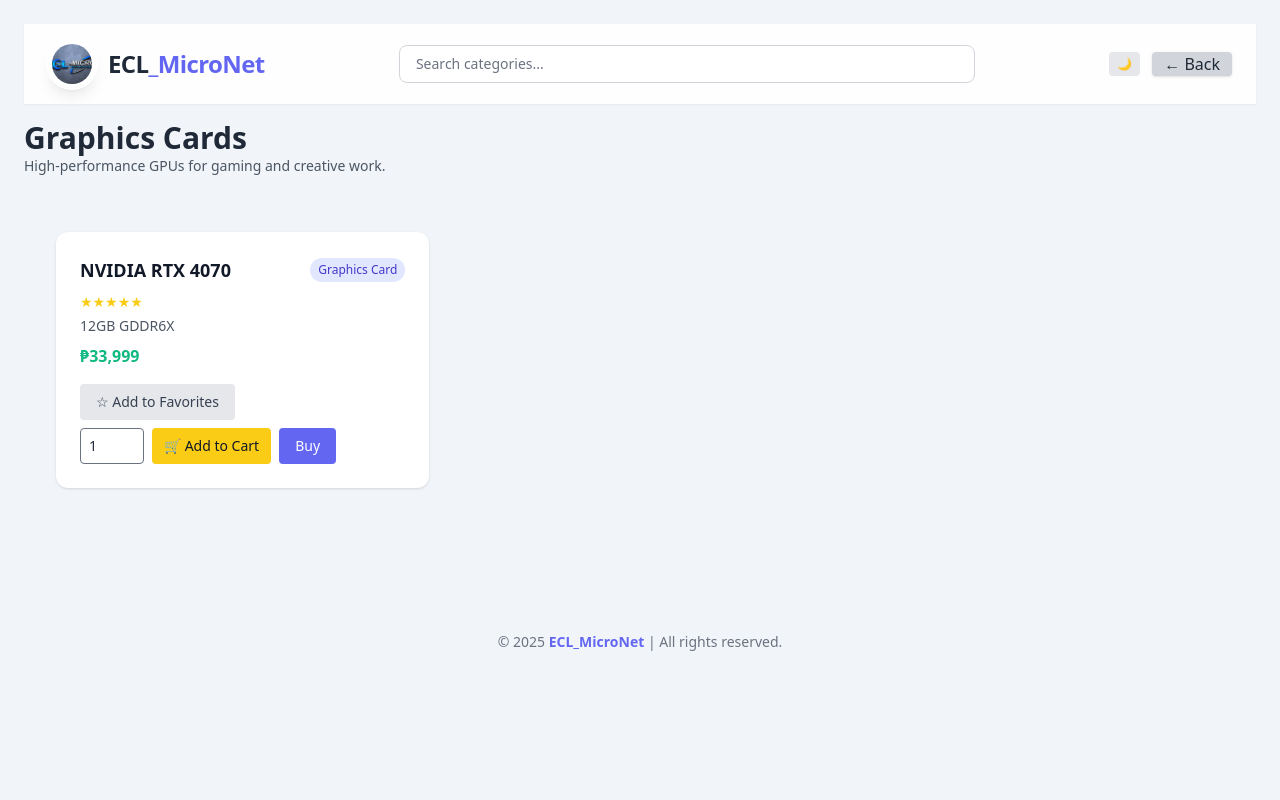
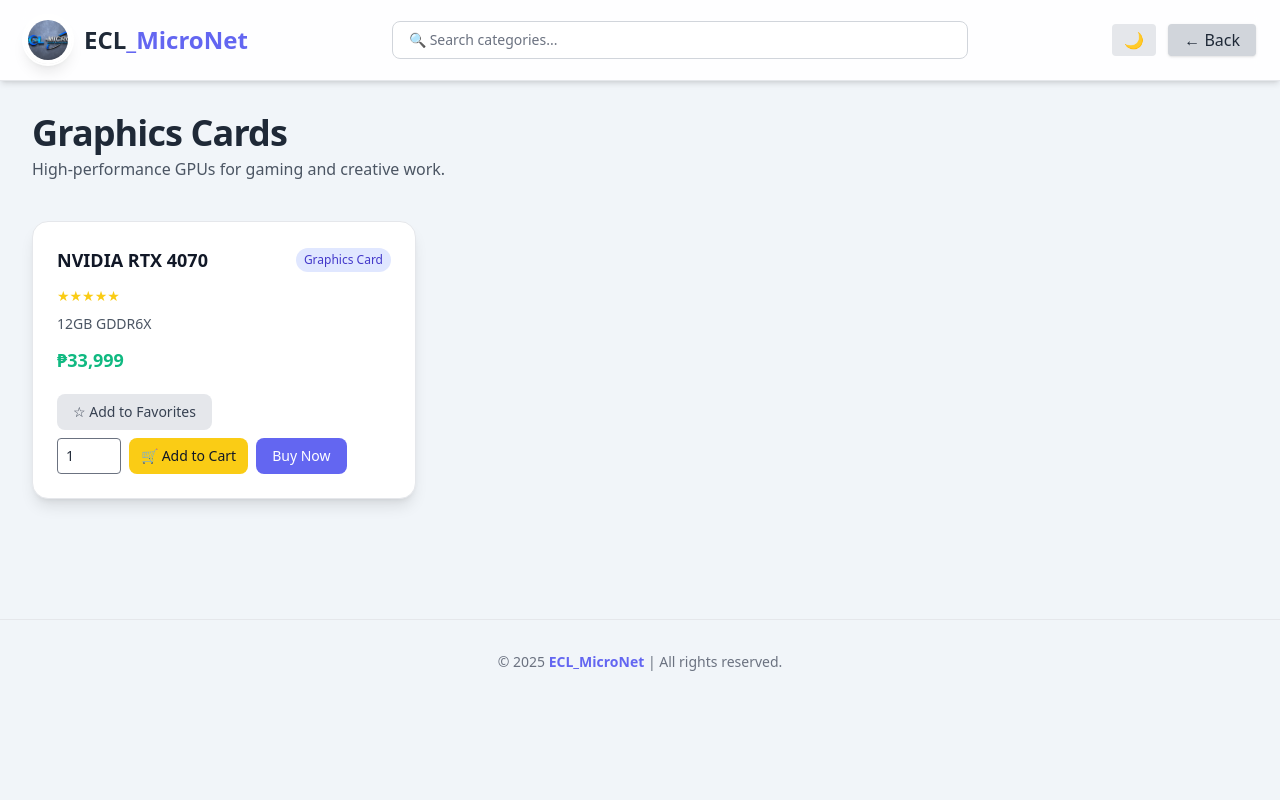
Before and after one commit to justWin01/ECL_WEB-Initial-, a Flask app: page /category/1 in a window 1280 px wide. Run offline with Flask 3, Linux system fonts and the light colour scheme; the visitor is signed in with stand-in values (Sample User, id 1); some libraries are stand-ins or nearby versions.

Commit message:
enhancing

```diff
--- a/templates/category_view.html
+++ b/templates/category_view.html
@@ -4,113 +4,127 @@
   <meta charset="UTF-8" />
   <meta name="viewport" content="width=device-width, initial-scale=1.0"/>
   <title>{{ category.name }} - ECL_MicroNet</title>
+
   <!-- Icon -->
   <link rel="icon" type="image/png" href="{{ url_for('static', filename='ecl logo.jpg') }}">
 
+  <!-- Tailwind -->
   <script src="https://cdn.tailwindcss.com?plugins=forms"></script>
   <script>
     tailwind.config = {
       darkMode: 'class',
-      theme: { extend: {} },
+      theme: {
+        extend: {
+          boxShadow: {
+            glow: "0 0 15px rgba(99, 102, 241, 0.4)"
+          }
+        },
+      },
     };
   </script>
 </head>
-<body class="min-h-screen bg-slate-100 text-gray-800 p-6 dark:bg-gray-900 dark:text-white transition-colors duration-300">
+<body class="min-h-screen bg-slate-100 text-gray-800 dark:bg-gray-900 dark:text-white transition-colors duration-300">
 
-  <!-- Persistent Dark Mode Script -->
+  <!-- Persistent Dark Mode -->
   <script>
-    // Load saved theme on page load
     if (localStorage.getItem("theme") === "dark") {
       document.documentElement.classList.add("dark");
     }
-
-    // Toggle dark mode and save to localStorage
     function toggleDarkMode() {
       document.documentElement.classList.toggle("dark");
-      if (document.documentElement.classList.contains("dark")) {
-        localStorage.setItem("theme", "dark");
-      } else {
-        localStorage.setItem("theme", "light");
-      }
+      localStorage.setItem("theme", document.documentElement.classList.contains("dark") ? "dark" : "light");
     }
   </script>
 
   <!-- Header -->
-<header class="bg-white/90 dark:bg-gray-800/80 backdrop-blur sticky top-0 z-50 shadow-sm">
+  <header class="bg-white/90 dark:bg-gray-800/80 backdrop-blur-md sticky top-0 z-50 shadow-md border-b border-gray-200 dark:border-gray-700">
     <div class="max-w-7xl mx-auto flex flex-wrap items-center justify-between px-6 py-4 gap-4">
+
       <!-- Logo -->
-    <a href="/" class="flex items-center gap-3 group transition-all duration-300">
-      <div class="relative backdrop-blur-md bg-white/30 dark:bg-white/10 shadow-lg rounded-full p-1 ring-2 ring-white dark:ring-gray-700">
-        <img src="/static/ecl logo.jpg"
-             alt="ECL_MicroNet Logo"
+      <a href="/" class="flex items-center gap-3 group">
+        <div class="relative bg-white/40 dark:bg-white/10 shadow-lg rounded-full p-1 ring-2 ring-white dark:ring-gray-700">
+          <img src="/static/ecl logo.jpg" alt="ECL_MicroNet Logo"
                class="h-10 w-10 object-cover rounded-full transition-transform group-hover:scale-110 duration-300">
         </div>
-      <span class="text-2xl font-semibold tracking-tight text-gray-800 dark:text-white group-hover:text-indigo-500 transition-colors duration-300">
+        <span class="text-2xl font-bold text-gray-800 dark:text-white group-hover:text-indigo-500 transition-colors duration-300">
           ECL<span class="text-indigo-500">_MicroNet</span>
         </span>
       </a>
 
       <!-- Search -->
       <form method="GET" class="flex-1 max-w-xl w-full">
-      <input type="text" name="search" placeholder="Search categories..."
+        <input type="text" name="search" placeholder="🔍 Search categories..."
           class="w-full rounded-lg border border-gray-300 dark:border-gray-600 px-4 py-2 text-sm bg-white dark:bg-gray-700 text-gray-800 dark:text-white focus:outline-none focus:ring-2 focus:ring-indigo-500" />
       </form>
 
-    <!-- Dark Mode + Back Button -->
+      <!-- Controls -->
       <div class="flex items-center gap-3">
-      <button onclick="toggleDarkMode()"
-          class="bg-gray-200 dark:bg-gray-600 text-xs px-2 py-1 rounded hover:shadow transition">
+        <button onclick="toggleDarkMode()" class="bg-gray-200 dark:bg-gray-600 px-3 py-1 rounded hover:shadow-glow transition">
           🌙
         </button>
         <a href="{{ url_for('home') }}"
-        class="px-3 py-0.1 bg-gray-300 hover:bg-gray-400 dark:bg-gray-700 dark:hover:bg-gray-600 text-gray-800 dark:text-white rounded shadow transition">
+          class="px-4 py-1 bg-gray-300 hover:bg-gray-400 dark:bg-gray-700 dark:hover:bg-gray-600 text-gray-800 dark:text-white rounded shadow transition">
           ← Back
         </a>
       </div>
     </div>
   </header>
 
+  <!-- Category Header -->
+  <section class="max-w-7xl mx-auto px-4 sm:px-6 lg:px-8 mt-8">
+    <h1 class="text-4xl font-extrabold tracking-tight">{{ category.name }}</h1>
+    <p class="text-gray-600 dark:text-gray-300 mt-1">{{ category.description }}</p>
+  </section>
 
+  <!-- Devices Grid -->
+  <div class="max-w-7xl mx-auto px-4 sm:px-6 lg:px-8 py-10">
+    <div class="grid grid-cols-1 sm:grid-cols-2 lg:grid-cols-3 gap-8">
+      {% for device in devices %}
+      <div class="bg-white dark:bg-gray-800 rounded-2xl shadow-lg hover:shadow-xl transition transform hover:-translate-y-1 p-6 border border-gray-200 dark:border-gray-700">
 
-  <!-- Category Heading -->
-  <header class="mb-6 mt-4">
-    <h1 class="text-3xl font-bold">{{ category.name }}</h1>
-    <p class="text-sm text-gray-600 dark:text-gray-300">{{ category.description }}</p>
-  </header>
+        <!-- Title & Type -->
+        <div class="flex items-center justify-between mb-3">
+          <h2 class="text-lg font-semibold text-gray-900 dark:text-white">{{ device.name }}</h2>
+          <span class="text-xs font-medium bg-indigo-100 text-indigo-700 dark:bg-indigo-800 dark:text-indigo-300 px-2 py-1 rounded-full">
+            {{ device.type }}
+          </span>
+        </div>
 
-  <!-- Devices Container -->
-<div class="max-w-10xl mx-auto px-4 sm:px-6 lg:px-8 py-8">
-  <!-- Devices List -->
-  <div class="grid grid-cols-1 sm:grid-cols-2 lg:grid-cols-3 gap-6">
-    {% for device in devices %}
-    <div class="bg-white dark:bg-gray-800 p-6 rounded-xl shadow hover:shadow-md transition">
-      <div class="flex items-center justify-between mb-2">
-        <h2 class="text-lg font-semibold text-gray-900 dark:text-white">{{ device.name }}</h2>
-        <span class="text-xs bg-indigo-100 text-indigo-700 px-2 py-1 rounded-full">{{ device.type }}</span>
-      </div>
-      <div class="text-yellow-400 text-sm mb-1">★★★★★</div>
+        <!-- Rating -->
+        <div class="text-yellow-400 text-sm mb-2">★★★★★</div>
+
+        <!-- Specs -->
         <p class="text-sm text-gray-600 dark:text-gray-300">{{ device.specs }}</p>
-      <p class="text-base font-bold text-emerald-500 mt-2">{{ device.price }}</p>
-      <div class="mt-4 flex gap-2 flex-wrap">
+
+        <!-- Price -->
+        <p class="text-lg font-bold text-emerald-500 mt-3">{{ device.price }}</p>
+
+        <!-- Actions -->
+        <div class="mt-5 flex flex-wrap gap-2">
+          <!-- Favorite -->
           <form action="{{ url_for('favorite', device_id=device.id) }}" method="POST">
             <button type="submit"
-            class="px-4 py-2 rounded text-sm font-medium transition {{ 'bg-red-500 text-white hover:bg-red-600' if device.is_favorite else 'bg-gray-200 text-gray-700 hover:bg-gray-300 dark:bg-gray-600 dark:text-white dark:hover:bg-gray-500' }}">
+              class="px-4 py-2 rounded-lg text-sm font-medium transition
+                {{ 'bg-red-500 text-white hover:bg-red-600' if device.is_favorite else 'bg-gray-200 text-gray-700 hover:bg-gray-300 dark:bg-gray-600 dark:text-white dark:hover:bg-gray-500' }}">
               {{ '★ Favorited' if device.is_favorite else '☆ Add to Favorites' }}
             </button>
           </form>
+
+          <!-- Add to Cart -->
           <form action="{{ url_for('add_to_cart', device_id=device.id) }}" method="POST" class="flex gap-2">
             <input type="number" name="quantity" value="1" min="1"
               class="w-16 text-sm px-2 py-1 border rounded dark:bg-gray-700 dark:text-white dark:border-gray-600" />
             <button type="submit"
-                  class="px-3 py-2 bg-yellow-400 text-gray-900 rounded text-sm font-medium hover:bg-yellow-500 transition">
+              class="px-3 py-2 bg-yellow-400 text-gray-900 rounded-lg text-sm font-medium hover:bg-yellow-500 transition">
               🛒 Add to Cart
             </button>
           </form>
 
+          <!-- Buy -->
           <form action="{{ url_for('buy', device_id=device.id) }}" method="POST" onsubmit="return showLoading(this)">
             <button
-            class="px-4 py-2 bg-indigo-500 text-white rounded text-sm font-medium hover:bg-indigo-600 transition">
-            Buy
+              class="px-4 py-2 bg-indigo-500 text-white rounded-lg text-sm font-medium hover:bg-indigo-600 transition">
+              Buy Now
             </button>
           </form>
         </div>
@@ -119,8 +133,7 @@
     </div>
   </div>
 
-
-  <!-- Buy Loading Function -->
+  <!-- Loading function -->
   <script>
     function showLoading(form) {
       setTimeout(() => form.submit(), 800);
@@ -129,7 +142,7 @@
   </script>
 
   <!-- Footer -->
-   <footer class="text-center text-sm text-gray-500 dark:text-gray-400 mt-20 py-8">
+  <footer class="text-center text-sm text-gray-500 dark:text-gray-400 mt-20 py-8 border-t border-gray-200 dark:border-gray-700">
     &copy; 2025 <strong class="text-indigo-500">ECL_MicroNet</strong> | All rights reserved.
   </footer>
 
```
Also changed, not shown: templates/cart.html (+35 -27 lines). Lines whose indentation alone changed are shown as unchanged.
